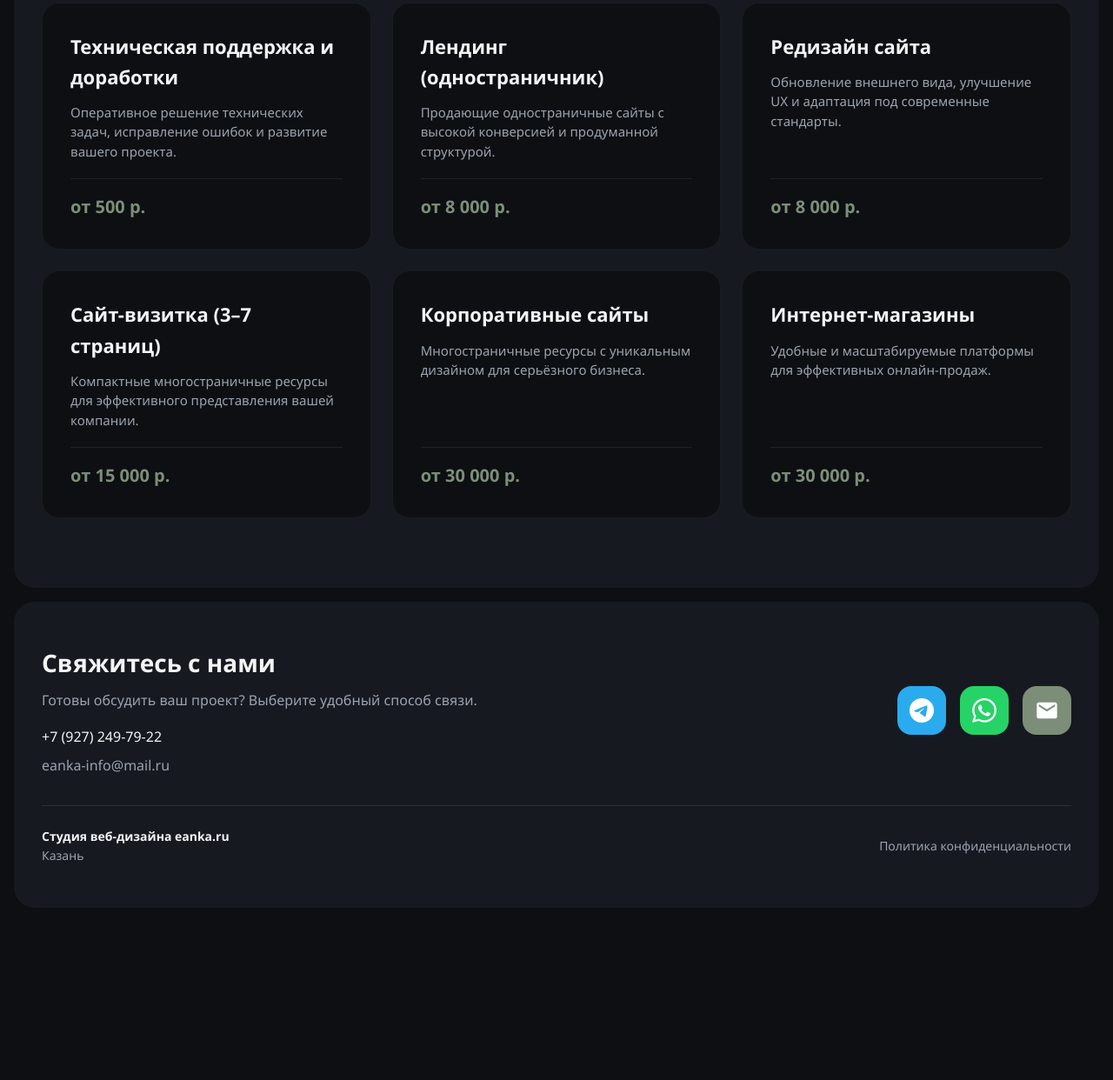
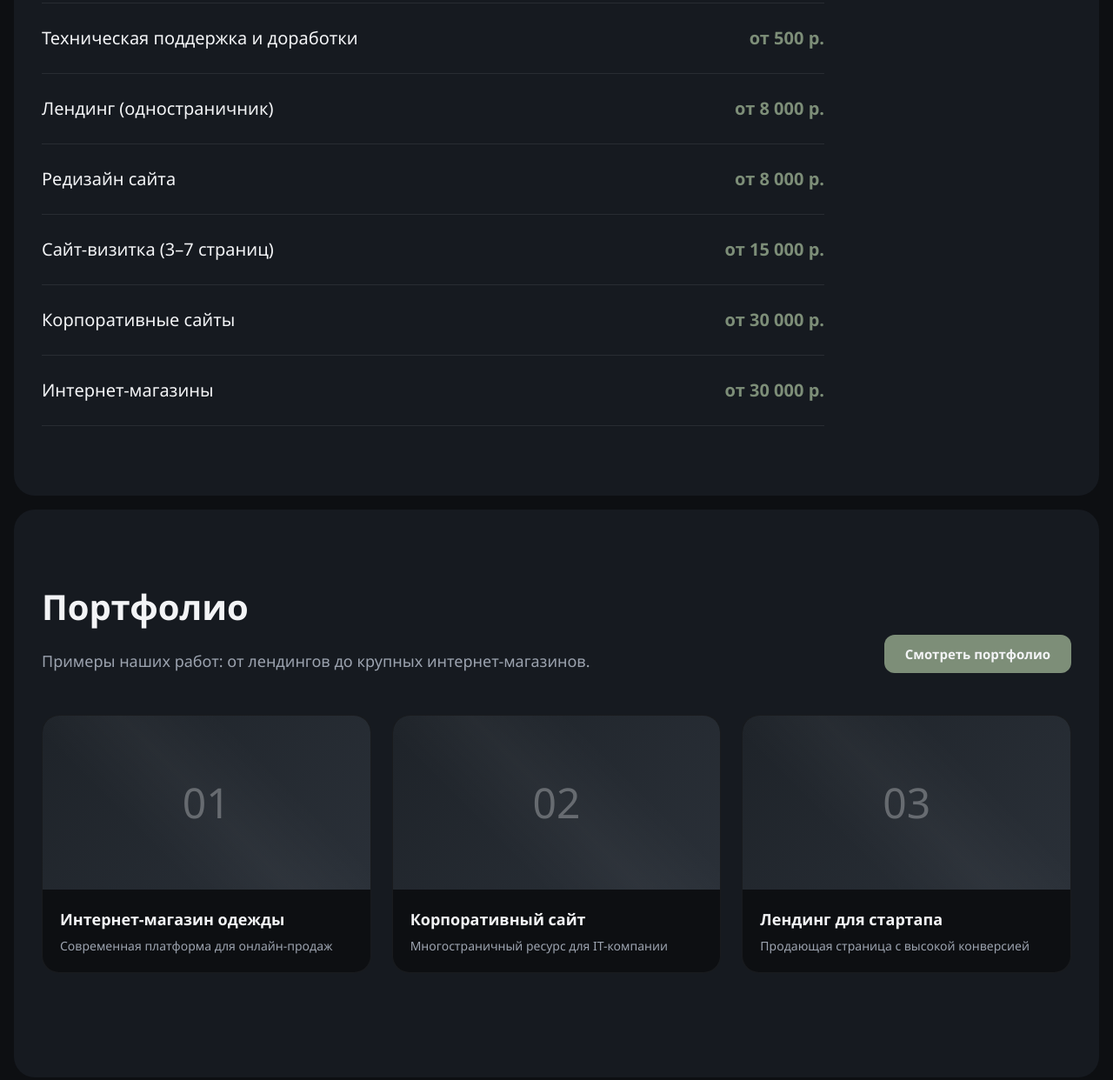
Before and after one commit to nik18bit/testovo, a plain HTML site: page index.html in a window 1280 px wide. Shown: the part 871-2113 px from the top of the page at 87% size. Before the commit the page ends 1931 px from the top, so only its background shows below. Drawn offline with Linux system fonts and the light colour scheme.

Commit message:
Update index.html

```diff
--- a/index.html
+++ b/index.html
@@ -189,6 +189,17 @@
             transform: translateY(-1px);
         }
 
+        .btn-outline {
+            background-color: transparent;
+            color: var(--text-main);
+            border: 1px solid rgba(243, 244, 246, 0.2);
+        }
+
+        .btn-outline:hover {
+            background-color: var(--logo-bg);
+            border-color: var(--logo-bg);
+        }
+
         .block-hero {
             padding: 160px 32px;
             min-height: 480px;
@@ -235,6 +246,14 @@
             font-size: 64px;
             font-weight: 700;
             line-height: 1.1;
+            margin-bottom: 16px;
+        }
+
+        .hero-subtitle {
+            font-size: 24px;
+            font-weight: 400;
+            color: var(--text-sec);
+            letter-spacing: 0.5px;
         }
 
         .block-services {
@@ -254,48 +273,119 @@
             max-width: 700px;
         }
 
-        .services-grid {
-            display: grid;
-            grid-template-columns: repeat(auto-fit, minmax(300px, 1fr));
-            gap: 24px;
+        /* Список услуг */
+        .services-list {
+            display: flex;
+            flex-direction: column;
+            gap: 0;
+            max-width: 900px;
         }
 
-        .service-card {
+        .service-row {
+            display: flex;
+            justify-content: space-between;
+            align-items: center;
+            padding: 24px 0;
+            border-bottom: 1px solid rgba(255, 255, 255, 0.08);
+            transition: padding-left 0.2s ease;
+        }
+
+        .service-row:first-child {
+            border-top: 1px solid rgba(255, 255, 255, 0.08);
+        }
+
+        .service-row:hover {
+            padding-left: 12px;
+        }
+
+        .service-row-name {
+            font-size: 20px;
+            font-weight: 500;
+            color: var(--text-main);
+        }
+
+        .service-row-price {
+            font-size: 20px;
+            font-weight: 700;
+            color: var(--logo-bg);
+            white-space: nowrap;
+            margin-left: 24px;
+        }
+
+        /* Блок портфолио */
+        .block-portfolio {
+            padding: 80px 32px;
+        }
+
+        .portfolio-header {
+            display: flex;
+            justify-content: space-between;
+            align-items: flex-end;
+            flex-wrap: wrap;
+            gap: 24px;
+            margin-bottom: 48px;
+        }
+
+        .portfolio-preview-grid {
+            display: grid;
+            grid-template-columns: repeat(auto-fit, minmax(280px, 1fr));
+            gap: 24px;
+            margin-bottom: 40px;
+        }
+
+        .portfolio-preview-card {
             background-color: var(--bg-page);
             border-radius: 20px;
-            padding: 32px;
+            overflow: hidden;
             border: 1px solid rgba(255, 255, 255, 0.05);
-            display: flex;
-            flex-direction: column;
             transition: transform 0.3s ease, box-shadow 0.3s ease;
         }
 
-        .service-card:hover {
+        .portfolio-preview-card:hover {
             transform: translateY(-4px);
             box-shadow: 0 8px 24px rgba(0, 0, 0, 0.3);
         }
 
-        .service-card h3 {
-            font-size: 22px;
-            margin-bottom: 12px;
+        .portfolio-preview-thumb {
+            width: 100%;
+            height: 200px;
+            background: linear-gradient(135deg, #1e2329 0%, #2a3038 100%);
+            display: flex;
+            align-items: center;
+            justify-content: center;
+            position: relative;
+            overflow: hidden;
+        }
+
+        .portfolio-preview-thumb::before {
+            content: '';
+            position: absolute;
+            top: 0;
+            left: 0;
+            right: 0;
+            bottom: 0;
+            background: linear-gradient(45deg, transparent 30%, rgba(255, 255, 255, 0.03) 50%, transparent 70%);
+        }
+
+        .portfolio-preview-thumb span {
+            font-size: 48px;
+            opacity: 0.3;
+        }
+
+        .portfolio-preview-info {
+            padding: 20px;
+        }
+
+        .portfolio-preview-info h3 {
+            font-size: 18px;
+            margin-bottom: 6px;
             color: var(--text-main);
         }
 
-        .service-card p {
+        .portfolio-preview-info p {
             color: var(--text-sec);
-            font-size: 15px;
-            line-height: 1.5;
-            flex-grow: 1;
-            margin-bottom: 20px;
-        }
-
-        .service-price {
-            font-size: 20px;
-            font-weight: 700;
-            color: var(--logo-bg);
-            white-space: nowrap;
-            padding-top: 16px;
-            border-top: 1px solid rgba(255, 255, 255, 0.08);
+            font-size: 14px;
+            line-height: 1.4;
         }
 
         .block-contacts {
@@ -314,11 +404,6 @@
         .contacts-info h2 {
             font-size: 28px;
             margin-bottom: 8px;
-        }
-
-        .contacts-info p {
-            color: var(--text-sec);
-            font-size: 16px;
         }
 
         .contacts-details {
@@ -424,6 +509,7 @@
             color: var(--text-main);
         }
 
+        /* Модальные окна */
         .modal-overlay {
             position: fixed;
             top: 0;
@@ -521,7 +607,7 @@
             box-shadow: 0 8px 24px rgba(0, 0, 0, 0.3);
         }
 
-        .portfolio-preview {
+        .portfolio-item .portfolio-preview {
             width: 100%;
             height: 200px;
             background: linear-gradient(135deg, #1e2329 0%, #2a3038 100%);
@@ -532,7 +618,7 @@
             overflow: hidden;
         }
 
-        .portfolio-preview::before {
+        .portfolio-item .portfolio-preview::before {
             content: '';
             position: absolute;
             top: 0;
@@ -542,22 +628,22 @@
             background: linear-gradient(45deg, transparent 30%, rgba(255, 255, 255, 0.03) 50%, transparent 70%);
         }
 
-        .portfolio-preview span {
+        .portfolio-item .portfolio-preview span {
             font-size: 48px;
             opacity: 0.3;
         }
 
-        .portfolio-info {
+        .portfolio-item .portfolio-info {
             padding: 20px;
         }
 
-        .portfolio-info h3 {
+        .portfolio-item .portfolio-info h3 {
             font-size: 18px;
             margin-bottom: 8px;
             color: var(--text-main);
         }
 
-        .portfolio-info p {
+        .portfolio-item .portfolio-info p {
             color: var(--text-sec);
             font-size: 14px;
             line-height: 1.5;
@@ -615,6 +701,9 @@
             .hero-title {
                 font-size: 40px;
             }
+            .hero-subtitle {
+                font-size: 18px;
+            }
             .block-hero {
                 padding: 90px 24px;
                 min-height: 360px;
@@ -622,7 +711,7 @@
             .section-title {
                 font-size: 28px;
             }
-            .block-hero, .block-services {
+            .block-hero, .block-services, .block-portfolio {
                 padding: 48px 24px;
             }
             .block-contacts {
@@ -647,6 +736,18 @@
             }
             .logo-text {
                 font-size: 20px;
+            }
+            .service-row {
+                flex-direction: column;
+                align-items: flex-start;
+                gap: 8px;
+            }
+            .service-row-price {
+                margin-left: 0;
+            }
+            .portfolio-header {
+                flex-direction: column;
+                align-items: flex-start;
             }
         }
 
@@ -679,7 +780,7 @@
                 </a>
                 <nav class="nav">
                     <a href="#services">Услуги</a>
-                    <a id="portfolio-link">Портфолио</a>
+                    <a href="#portfolio">Портфолио</a>
                     <a href="#contacts">Контакты</a>
                 </nav>
                 <a href="tel:+79272497922" class="btn">+7 (927) 249-79-22</a>
@@ -693,44 +794,74 @@
             <div class="hero-overlay"></div>
             <div class="hero-content">
                 <h1 class="hero-title">Создаём сайты</h1>
+                <div class="hero-subtitle">интернет-магазины</div>
             </div>
         </section>
 
         <section class="block block-services" id="services">
             <h2 class="section-title">Наши услуги</h2>
             <p class="section-subtitle">
-                Мы предлагаем полный цикл разработки: от проектирования дизайна до запуска и технической поддержки вашего проекта.
+                Полный цикл разработки: от проектирования дизайна до запуска и технической поддержки вашего проекта.
             </p>
-            <div class="services-grid">
-                <div class="service-card">
-                    <h3>Техническая поддержка и доработки</h3>
-                    <p>Оперативное решение технических задач, исправление ошибок и развитие вашего проекта.</p>
-                    <div class="service-price">от 500 р.</div>
+            <div class="services-list">
+                <div class="service-row">
+                    <span class="service-row-name">Техническая поддержка и доработки</span>
+                    <span class="service-row-price">от 500 р.</span>
                 </div>
-                <div class="service-card">
-                    <h3>Лендинг (одностраничник)</h3>
-                    <p>Продающие одностраничные сайты с высокой конверсией и продуманной структурой.</p>
-                    <div class="service-price">от 8 000 р.</div>
+                <div class="service-row">
+                    <span class="service-row-name">Лендинг (одностраничник)</span>
+                    <span class="service-row-price">от 8 000 р.</span>
                 </div>
-                <div class="service-card">
-                    <h3>Редизайн сайта</h3>
-                    <p>Обновление внешнего вида, улучшение UX и адаптация под современные стандарты.</p>
-                    <div class="service-price">от 8 000 р.</div>
+                <div class="service-row">
+                    <span class="service-row-name">Редизайн сайта</span>
+                    <span class="service-row-price">от 8 000 р.</span>
                 </div>
-                <div class="service-card">
-                    <h3>Сайт-визитка (3–7 страниц)</h3>
-                    <p>Компактные многостраничные ресурсы для эффективного представления вашей компании.</p>
-                    <div class="service-price">от 15 000 р.</div>
+                <div class="service-row">
+                    <span class="service-row-name">Сайт-визитка (3–7 страниц)</span>
+                    <span class="service-row-price">от 15 000 р.</span>
                 </div>
-                <div class="service-card">
-                    <h3>Корпоративные сайты</h3>
-                    <p>Многостраничные ресурсы с уникальным дизайном для серьёзного бизнеса.</p>
-                    <div class="service-price">от 30 000 р.</div>
+                <div class="service-row">
+                    <span class="service-row-name">Корпоративные сайты</span>
+                    <span class="service-row-price">от 30 000 р.</span>
                 </div>
-                <div class="service-card">
-                    <h3>Интернет-магазины</h3>
-                    <p>Удобные и масштабируемые платформы для эффективных онлайн-продаж.</p>
-                    <div class="service-price">от 30 000 р.</div>
+                <div class="service-row">
+                    <span class="service-row-name">Интернет-магазины</span>
+                    <span class="service-row-price">от 30 000 р.</span>
+                </div>
+            </div>
+        </section>
+
+        <section class="block block-portfolio" id="portfolio">
+            <div class="portfolio-header">
+                <div>
+                    <h2 class="section-title">Портфолио</h2>
+                    <p class="section-subtitle" style="margin-bottom: 0;">
+                        Примеры наших работ: от лендингов до крупных интернет-магазинов.
+                    </p>
+                </div>
+                <button class="btn" id="open-portfolio">Смотреть портфолио</button>
+            </div>
+            <div class="portfolio-preview-grid">
+                <div class="portfolio-preview-card">
+                    <div class="portfolio-preview-thumb"><span>01</span></div>
+                    <div class="portfolio-preview-info">
+                        <h3>Интернет-магазин одежды</h3>
+                        <p>Современная платформа для онлайн-продаж</p>
+                    </div>
+                </div>
+                <div class="portfolio-preview-card">
+                    <div class="portfolio-preview-thumb"><span>02</span></div>
+                    <div class="portfolio-preview-info">
+                        <h3>Корпоративный сайт</h3>
+                        <p>Многостраничный ресурс для IT-компании</p>
+                    </div>
+                </div>
+                <div class="portfolio-preview-card">
+                    <div class="portfolio-preview-thumb"><span>03</span></div>
+                    <div class="portfolio-preview-info">
+                        <h3>Лендинг для стартапа</h3>
+                        <p>Продающая страница с высокой конверсией</p>
+                    </div>
                 </div>
             </div>
         </section>
@@ -739,7 +870,6 @@
             <div class="contacts-inner">
                 <div class="contacts-info">
                     <h2>Свяжитесь с нами</h2>
-                    <p>Готовы обсудить ваш проект? Выберите удобный способ связи.</p>
                     <div class="contacts-details">
                         <a href="tel:+79272497922">+7 (927) 249-79-22</a>
                         <a href="mailto:eanka-info@mail.ru" class="email-link">eanka-info@mail.ru</a>
@@ -760,7 +890,7 @@
             <div class="footer-info">
                 <div class="footer-text">
                     <strong>Студия веб-дизайна eanka.ru</strong><br>
-                    Казань
+                    Казань · © 2026
                 </div>
                 <div class="footer-links">
                     <a id="privacy-link">Политика конфиденциальности</a>
@@ -770,6 +900,7 @@
 
     </main>
 
+    <!-- Модальное окно портфолио (полное) -->
     <div class="modal-overlay" id="portfolio-modal">
         <div class="modal-content">
             <div class="modal-header">
@@ -868,6 +999,7 @@
         </div>
     </div>
 
+    <!-- Модальное окно политики конфиденциальности -->
     <div class="modal-overlay" id="privacy-modal">
         <div class="modal-content">
             <div class="modal-header">
@@ -925,8 +1057,7 @@
             document.body.style.overflow = '';
         }
 
-        document.getElementById('portfolio-link').addEventListener('click', function(e) {
-            e.preventDefault();
+        document.getElementById('open-portfolio').addEventListener('click', function() {
             openModal('portfolio-modal');
         });
 
```
